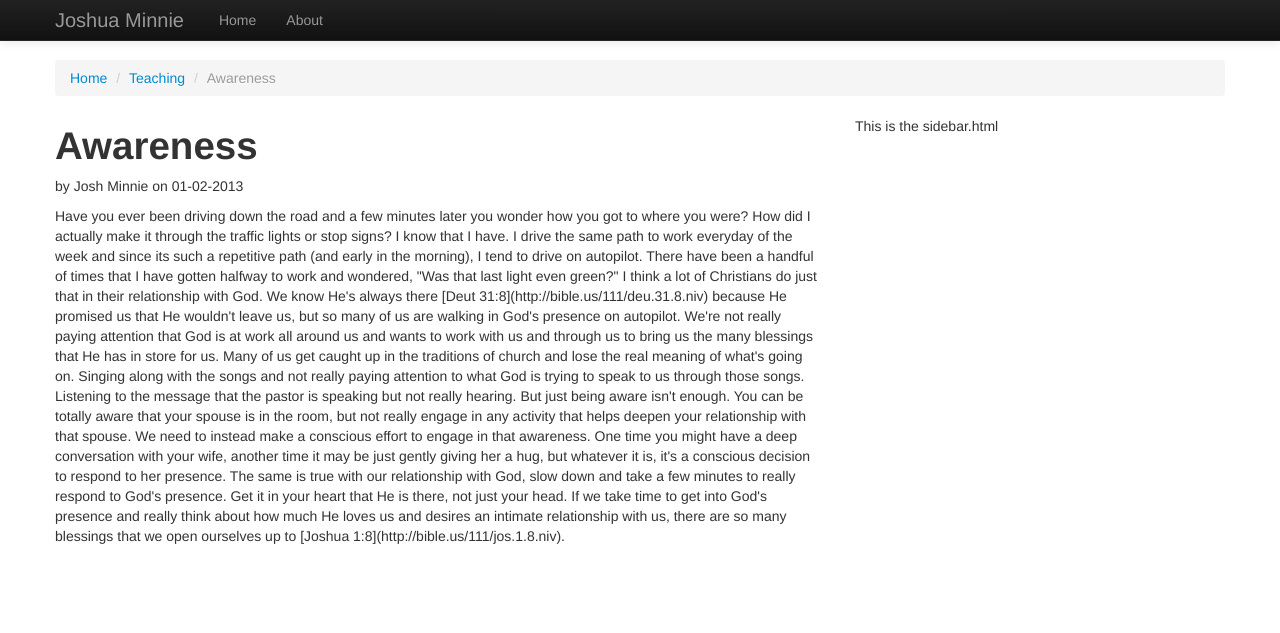
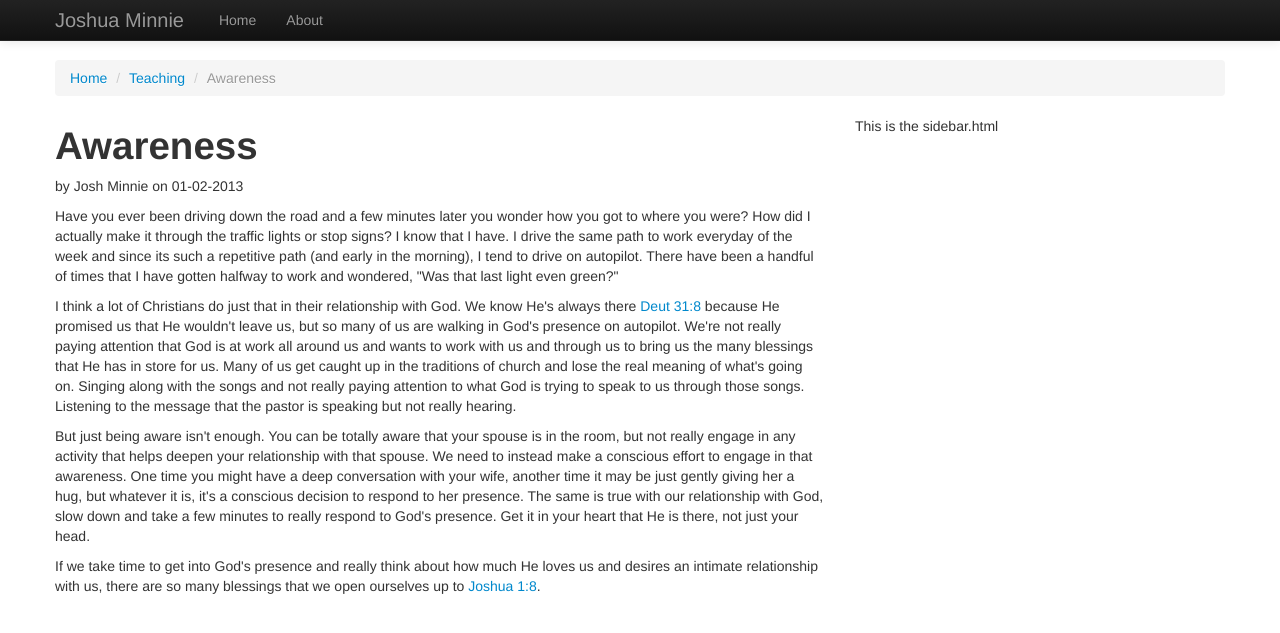
Before and after one commit to joshminnie/joshminnie.github.io, a Jekyll site: the page built from _posts/2013-01-02-awareness.html, in a window 1280 px wide. Shown: the top 633 px of the page. Built offline with Jekyll 4.4.1, drawn with Linux system fonts in a browser that asks for light colours; nearby versions of some CDN libraries; some of the changed lines change nothing that is shown.

Commit message:
Updating markup

```diff
--- a/_posts/2013-01-02-awareness.html
+++ b/_posts/2013-01-02-awareness.html
@@ -6,31 +6,15 @@ categories: teaching
 tags:
 - awareness
 - mindset
-status: publish
 type: post
 published: true
 meta:
   dsq_thread_id: '1019076625'
 ---
-Have you ever been driving down the road and a few minutes later you wonder how you got to where you were? How did I
-actually make it through the traffic lights or stop signs? I know that I have. I drive the same path to work everyday
-of the week and since its such a repetitive path (and early in the morning), I tend to drive on autopilot. There have
-been a handful of times that I have gotten halfway to work and wondered, "Was that last light even green?"
+<p>Have you ever been driving down the road and a few minutes later you wonder how you got to where you were? How did I actually make it through the traffic lights or stop signs? I know that I have. I drive the same path to work everyday of the week and since its such a repetitive path (and early in the morning), I tend to drive on autopilot. There have been a handful of times that I have gotten halfway to work and wondered, &quot;Was that last light even green?&quot;</p>
 
-I think a lot of Christians do just that in their relationship with God. We know He's always there
-[Deut 31:8](http://bible.us/111/deu.31.8.niv) because He promised us that He wouldn't leave us, but so many of us are
-walking in God's presence on autopilot. We're not really paying attention that God is at work all around us and wants
-to work with us and through us to bring us the many blessings that He has in store for us. Many of us get caught up in
-the traditions of church and lose the real meaning of what's going on. Singing along with the songs and not really
-paying attention to what God is trying to speak to us through those songs. Listening to the message that the pastor
-is speaking but not really hearing.
+<p>I think a lot of Christians do just that in their relationship with God. We know He's always there <a href="http://bible.us/111/deu.31.8.niv" title="Deut 31:8" target="_blank">Deut 31:8</a> because He promised us that He wouldn't leave us, but so many of us are walking in God's presence on autopilot. We're not really paying attention that God is at work all around us and wants to work with us and through us to bring us the many blessings that He has in store for us. Many of us get caught up in the traditions of church and lose the real meaning of what's going on. Singing along with the songs and not really paying attention to what God is trying to speak to us through those songs. Listening to the message that the pastor is speaking but not really hearing.</p>
 
-But just being aware isn't enough. You can be totally aware that your spouse is in the room, but not really engage in
-any activity that helps deepen your relationship with that spouse. We need to instead make a conscious effort to
-engage in that awareness.  One time you might have a deep conversation with your wife, another time it may be just gently
-giving her a hug, but whatever it is, it's a conscious decision to respond to her presence.  The same is true with our
-relationship with God, slow down and take a few minutes to really respond to God's presence. Get it in your heart that
-He is there, not just your head.
+<p>But just being aware isn't enough. You can be totally aware that your spouse is in the room, but not really engage in any activity that helps deepen your relationship with that spouse. We need to instead make a conscious effort to engage in that awareness.  One time you might have a deep conversation with your wife, another time it may be just gently giving her a hug, but whatever it is, it's a conscious decision to respond to her presence.  The same is true with our relationship with God, slow down and take a few minutes to really respond to God's presence. Get it in your heart that He is there, not just your head.</p>
 
-If we take time to get into God's presence and really think about how much He loves us and desires an intimate relationship
-with us, there are so many blessings that we open ourselves up to [Joshua 1:8](http://bible.us/111/jos.1.8.niv).
+<p>If we take time to get into God's presence and really think about how much He loves us and desires an intimate relationship with us, there are so many blessings that we open ourselves up to <a href="http://bible.us/111/jos.1.8.niv" title="Joshua 1:8" target="_blank">Joshua 1:8</a>.</p>
```
